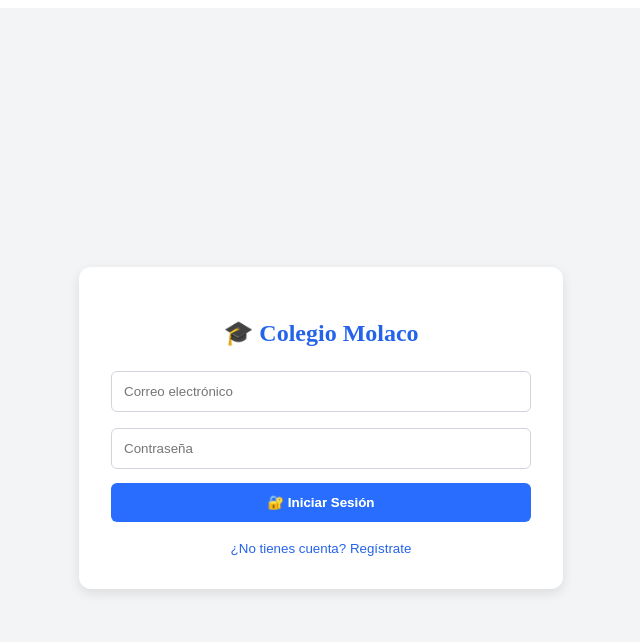
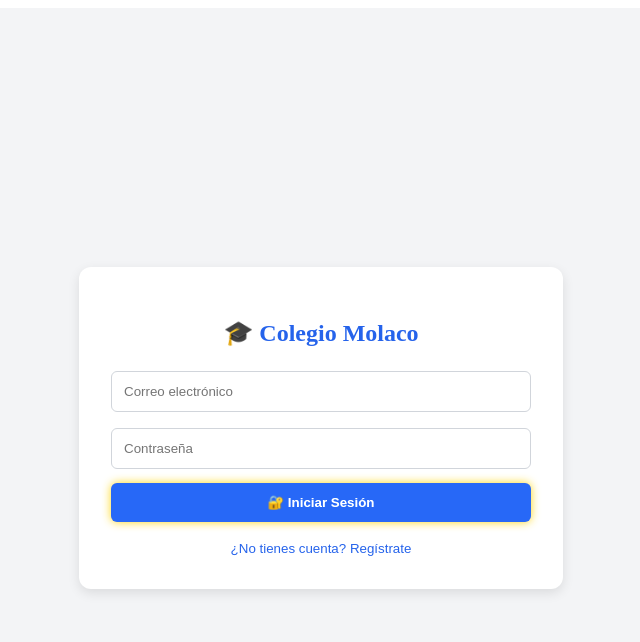
Before and after one commit to ErikaPaulino/AcademiaRD, a React (Vite) app: page / in a window 1280 px wide. In both pictures the pointer is over the button "🔐 Iniciar Sesión". Shown: the top 642 px of the page, without its empty margins (319-959 px from the left). Built offline with nearby package versions, Linux system fonts and the light colour scheme.

Commit message:
feat: Mejora visual en los botones

```diff
--- a/src/estilos.css
+++ b/src/estilos.css
@@ -290,7 +290,10 @@ button {
 /* Hover (mouse) */
 button:hover {
     transform: translateY(-2px);
-    filter: brightness(1.1);
+    filter: brightness(1.05);
+
+    /* ✨ brillo dorado */
+    box-shadow: 0 0 10px #facc15;
 }
 
 /* Click */
@@ -300,10 +303,9 @@ button:active {
 
 /* Focus (teclado - accesibilidad real) */
 button:focus {
-    outline: 3px solid #93c5fd;
+    outline: 3px solid #facc15; /* dorado */
     outline-offset: 2px;
 }
-
 
 /*
 
```
